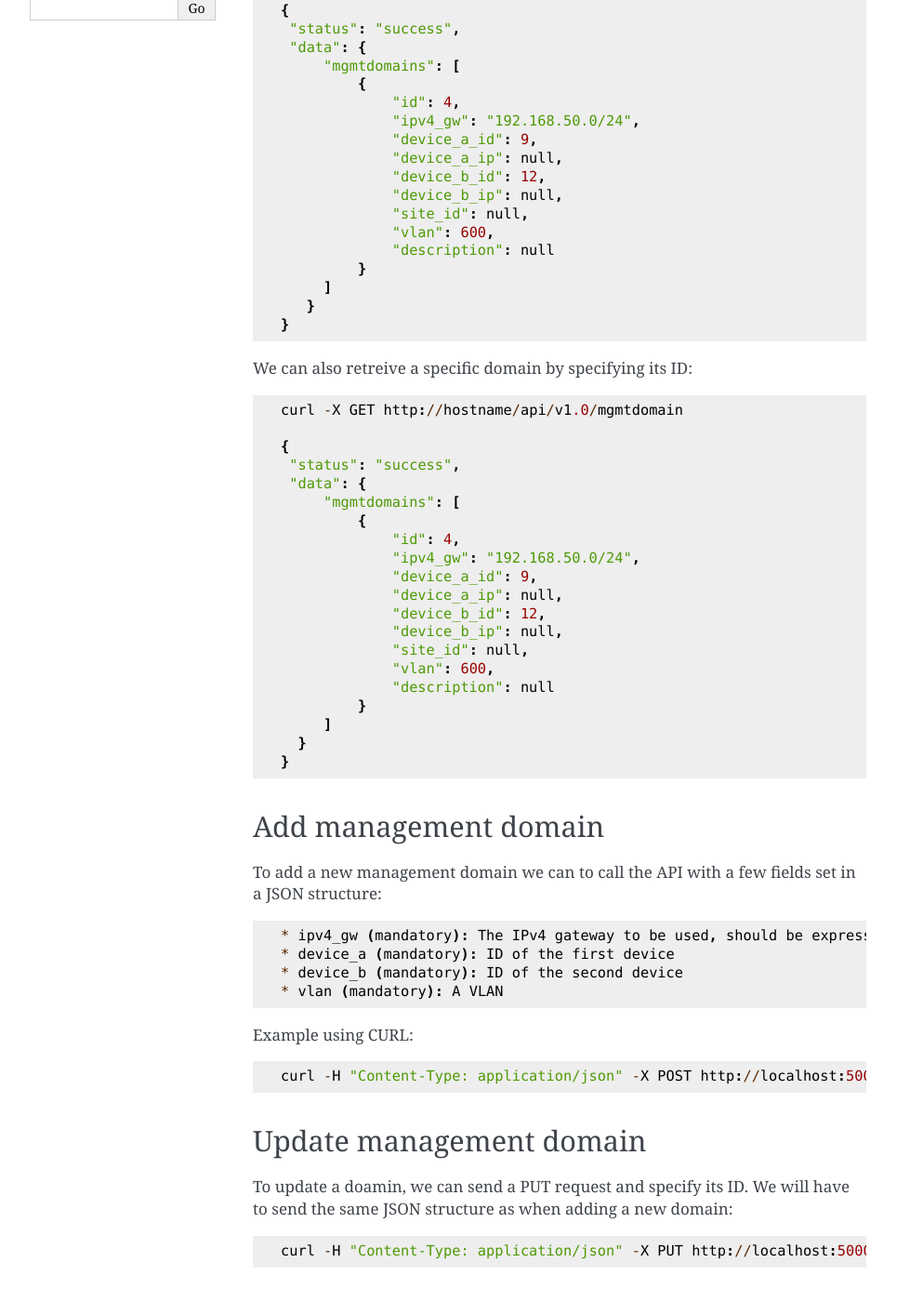
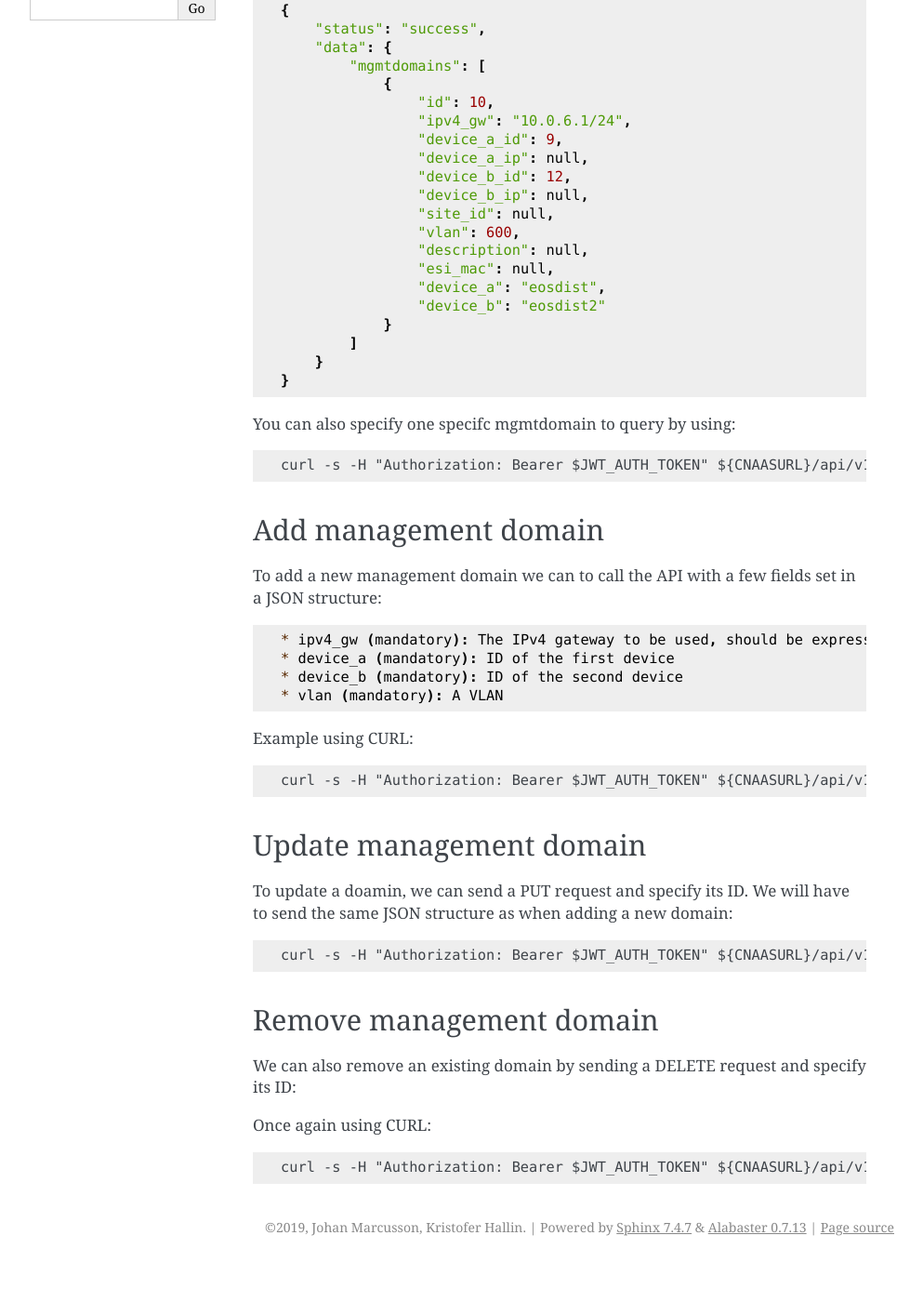
Before and after one commit to SUNET/cnaas-nms, a Sphinx documentation site: the page built from docs/apiref/mgmtdomains.rst, in a window 1280 px wide and 1400 px high, scrolled down 401 px. Shown: the whole window at 93% size, without its empty margins (148-1141 px from the left). Built offline with Sphinx 7.4.7, drawn with Linux system fonts in a browser that asks for light colours; after the commit the page ends 1760 px from its top, so only the background shows below that; some of the changed text lies outside the part shown.

Commit message:
Update and correct docs for mgmtdomains

```diff
--- a/docs/apiref/mgmtdomains.rst
+++ b/docs/apiref/mgmtdomains.rst
@@ -11,56 +11,40 @@ All management domain can be listed using CURL:
 
 ::
 
-   curl -X GET http://hostname/api/v1.0/mgmtdomain
+   curl -s -H "Authorization: Bearer $JWT_AUTH_TOKEN" ${CNAASURL}/api/v1.0/mgmtdomains
 
 That will return a JSON structured response which describes all domains available:
 
 ::
 
-   {
-    "status": "success",
-    "data": {
-	"mgmtdomains": [
-	    {
-		"id": 4,
-		"ipv4_gw": "192.168.50.0/24",
-		"device_a_id": 9,
-		"device_a_ip": null,
-		"device_b_id": 12,
-		"device_b_ip": null,
-		"site_id": null,
-		"vlan": 600,
-		"description": null
-	    }
-	]
+  {
+      "status": "success",
+      "data": {
+          "mgmtdomains": [
+              {
+                  "id": 10,
+                  "ipv4_gw": "10.0.6.1/24",
+                  "device_a_id": 9,
+                  "device_a_ip": null,
+                  "device_b_id": 12,
+                  "device_b_ip": null,
+                  "site_id": null,
+                  "vlan": 600,
+                  "description": null,
+                  "esi_mac": null,
+                  "device_a": "eosdist",
+                  "device_b": "eosdist2"
+              }
+          ]
       }
-   }
+  }
 
-
-We can also retreive a specific domain by specifying its ID:
+You can also specify one specifc mgmtdomain to query by using:
 
 ::
 
-   curl -X GET http://hostname/api/v1.0/mgmtdomain
+   curl -s -H "Authorization: Bearer $JWT_AUTH_TOKEN" ${CNAASURL}/api/v1.0/mgmtdomain/10
 
-   {
-    "status": "success",
-    "data": {
-	"mgmtdomains": [
-	    {
-		"id": 4,
-		"ipv4_gw": "192.168.50.0/24",
-		"device_a_id": 9,
-		"device_a_ip": null,
-		"device_b_id": 12,
-		"device_b_ip": null,
-		"site_id": null,
-		"vlan": 600,
-		"description": null
-	    }
-	]
-     }
-   }
 
 
 Add management domain
@@ -79,7 +63,7 @@ Example using CURL:
 
 ::
 
-   curl -H "Content-Type: application/json" -X POST http://localhost:5000/api/v1.0/mgmtdomain -d '{"ipv4_gw": "1.2.3.4/32", "device_a": 9, "device_b": 12, "vlan": 100}'
+   curl -s -H "Authorization: Bearer $JWT_AUTH_TOKEN" ${CNAASURL}/api/v1.0/mgmtdomains -H "Content-Type: application/json" -X POST -d '{"ipv4_gw": "1.2.3.4/32", "device_a": 9, "device_b": 12, "vlan": 100}'
 
 
 Update management domain
@@ -89,7 +73,7 @@ To update a doamin, we can send a PUT request and specify its ID. We will have t
 
 ::
 
-   curl -H "Content-Type: application/json" -X PUT http://localhost:5000/api/v1.0/mgmtdomain/4 -d '{"ipv4_gw": "1.2.3.4/32", "device_a": 9, "device_b": 12, "vlan": 100}'
+   curl -s -H "Authorization: Bearer $JWT_AUTH_TOKEN" ${CNAASURL}/api/v1.0/mgmtdomain/4 -H "Content-Type: application/json" -X PUT -d '{"ipv4_gw": "1.2.3.4/32", "device_a": 9, "device_b": 12, "vlan": 100}'
 
 
 Remove management domain
@@ -101,4 +85,4 @@ Once again using CURL:
 
 ::
 
-   curl -X DELETE http://hostname/api/v1.0/mgmtdomain/4
+   curl -s -H "Authorization: Bearer $JWT_AUTH_TOKEN" ${CNAASURL}/api/v1.0/mgmtdomain/4 -X DELETE
```
